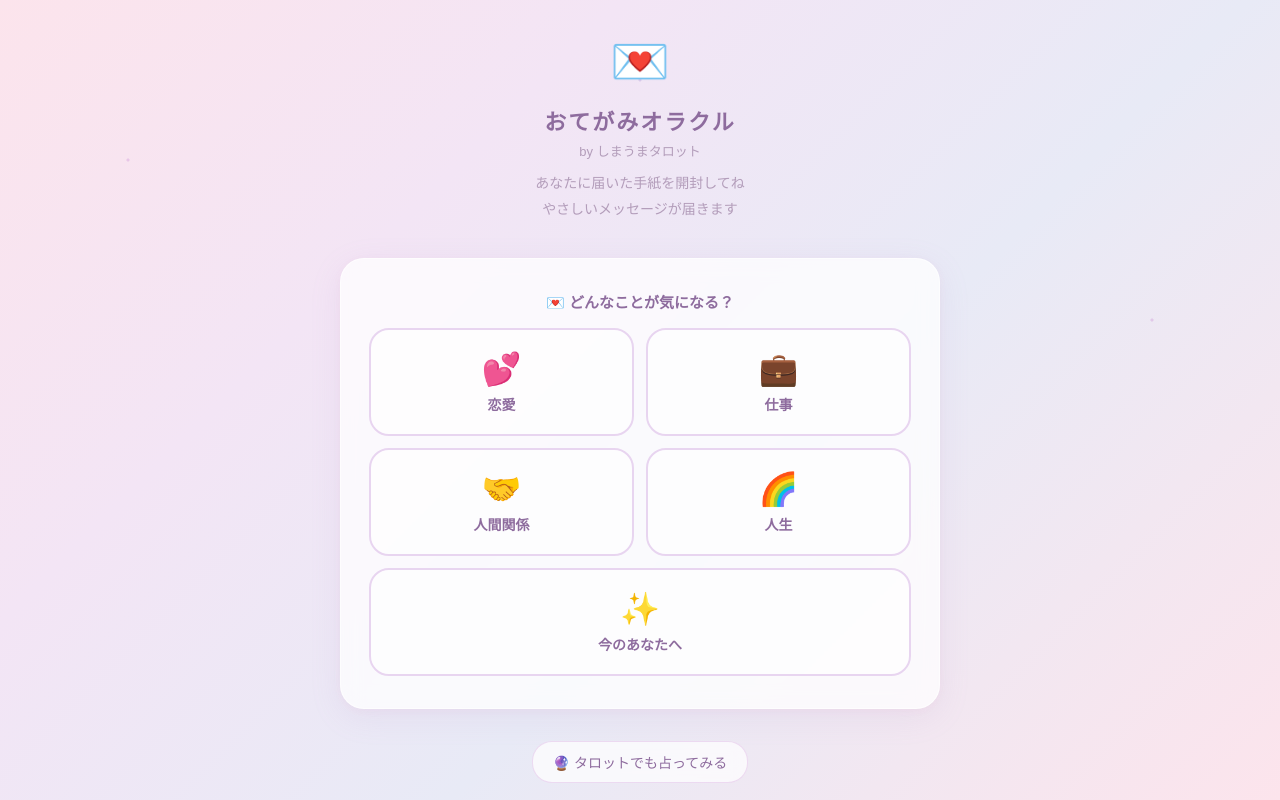
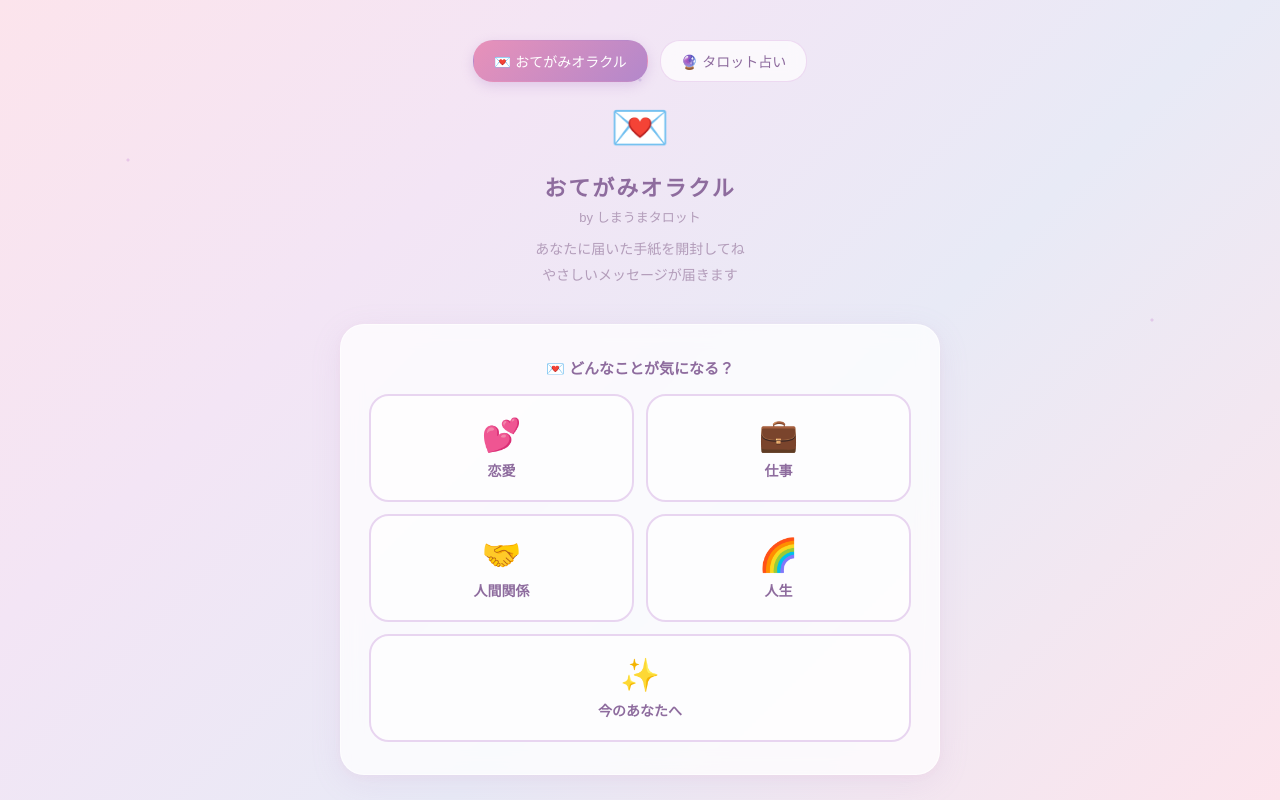
Before and after one commit to catpage26/otegami, a plain HTML site: page index.html in a window 1280 px wide. Shown: the top 800 px of the page. Drawn offline with Linux system fonts and the light colour scheme; a web font is replaced by a local one.

Commit message:
共通ナビヘッダー追加

```diff
--- a/index.html
+++ b/index.html
@@ -197,6 +197,10 @@
 </head>
 <body>
   <div class="container">
+    <nav class="nav" style="display:flex; justify-content:center; gap:12px; margin-bottom:24px; flex-wrap:wrap;">
+      <a href="https://catpage26.github.io/otegami/" style="display:inline-block; padding:10px 20px; background:linear-gradient(135deg,#e891b9,#b388cb); color:#fff; border-radius:20px; text-decoration:none; font-weight:500; font-size:14px; border:1px solid transparent; box-shadow:0 4px 12px rgba(179,136,203,0.3);">💌 おてがみオラクル</a>
+      <a href="https://catpage26.github.io/shimaumatarot/" style="display:inline-block; padding:10px 20px; background:rgba(255,255,255,0.7); backdrop-filter:blur(8px); border-radius:20px; text-decoration:none; color:#8e6c9e; font-weight:500; font-size:14px; border:1px solid rgba(206,147,216,0.3); transition:all 0.2s;">🔮 タロット占い</a>
+    </nav>
     <header class="header">
       <span class="header-emoji">💌</span>
       <h1>おてがみオラクル</h1>
```
